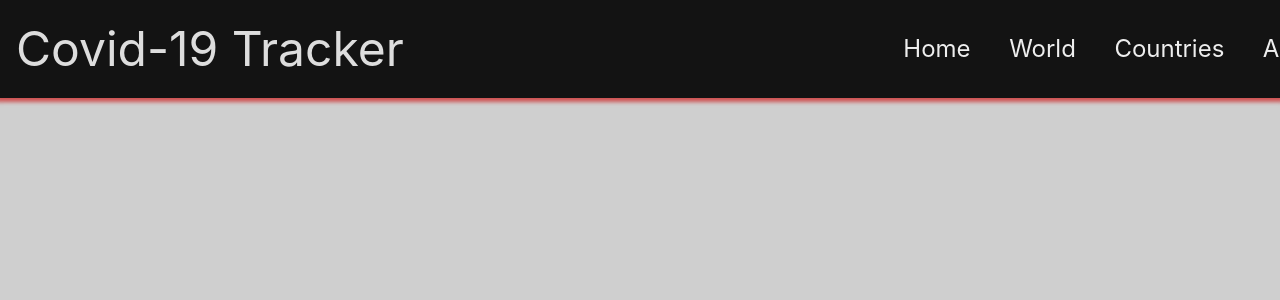
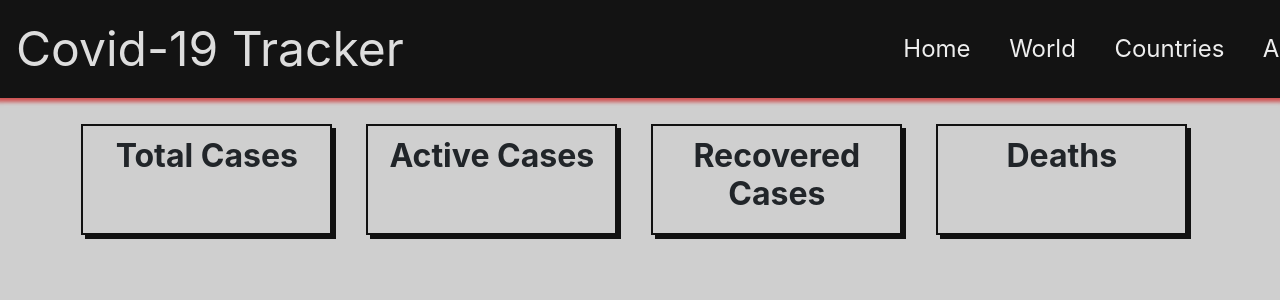
Before and after one commit to srajang123/covid, a React (Create React App) app: page /country in a window 1280 px wide. Shown: the top 300 px of the page. Built offline with nearby package versions, Linux system fonts and the light colour scheme; no server answers.

Commit message:
Added Specific Country Listing

```diff
--- a/package.json
+++ b/package.json
@@ -11,6 +11,7 @@
     "jquery": "^3.5.1",
     "popper.js": "^1.16.1",
     "react": "^16.13.1",
+    "react-charts": "^2.0.0-beta.7",
     "react-dom": "^16.13.1",
     "react-router-dom": "^5.2.0",
     "react-scripts": "3.4.1"
--- a/src/App.js
+++ b/src/App.js
@@ -8,6 +8,7 @@ import './App.css';
 import logo from './assets/logo.png';
 import Header from './Components/Header';
 import Countries from './Components/Countries';
+import Country from './Components/Country';
 import World from './Components/World';
 import About from './Components/About';
 import Home from './Components/Home';
@@ -24,6 +25,7 @@ function App() {
         <Route exact path='/'><Home/></Route>
         <Route path='/world'><World/></Route>
         <Route path='/countries'><Countries/></Route>
+        <Route path='/country'><Country/></Route>
         <Route path='/about'><About/></Route>
       </Switch>
       </Router>
--- a/src/Components/Country.js
+++ b/src/Components/Country.js
@@ -1,9 +1,63 @@
-import React from 'react';
+import React,{useEffect,useState} from 'react';
+import {Chart} from 'react-charts';
+import axios from 'axios';
 import '../css/Country.css';
 
 const Country=props=>{
+    const [active,Active]=useState('');
+    const [confirmed,Confirmed]=useState('');
+    const [recovered,Recovered]=useState('');
+    const [deaths,Deaths]=useState('');
+    const [name,Name]=useState('');
+    useEffect(()=>{
+        axios.get('https://api.covid19api.com/total'+window.location.pathname)
+        .then(res=>{
+            const temp=res.data[res.data.length-1];
+            console.log(temp);
+            Active(temp.Active);
+            Confirmed(temp.Confirmed);
+            Recovered(temp.Recovered);
+            Deaths(temp.Deaths);
+            Name(temp.Country);
+        })
+        .catch(err=>console.log(err));
+    });
     return(
-        <div className='country'></div>
+        <div className='country'>
+            <div className='head'>
+                <h2>{name}</h2>
+            </div>
+            <div className='body'>
+                <div className='container'>
+                    <div className='row'>
+                        <div className='col-md covid-col'>
+                            <h3>Total Cases</h3>
+                            <div class='value total'>
+                                {confirmed}
+                            </div>
+                        </div>
+                        <div className='col-md covid-col'>
+                            <h3>Active Cases</h3>
+                            <div class='value active'>
+                                {active}
+                            </div>
+                        </div>
+                        <div className='col-md covid-col'>
+                            <h3>Recovered Cases</h3>
+                            <div class='value recover'>
+                                {recovered}
+                            </div>
+                        </div>
+                        <div className='col-md covid-col'>
+                            <h3>Deaths</h3>
+                            <div class='value death'>
+                                {deaths}
+                            </div>
+                        </div>
+                    </div>
+                </div>
+            </div>
+        </div>
     );
 }
 export default Country;
--- a/src/css/Country.css
+++ b/src/css/Country.css
@@ -0,0 +1,41 @@
+.head h2 {
+    font-size: 6vh;
+    text-align: center;
+    margin-top: 2%;
+    font-weight: 700;
+    text-decoration: underline;
+    color: #444;
+    text-decoration-color: #111;
+}
+
+.covid-col {
+    border: solid 2px #111;
+    margin-right: 2%;
+    margin-left: 1%;
+    margin-bottom: 2%;
+    padding: 1% !important;
+    text-align: center;
+    box-shadow: 4px 4px #111;
+}
+
+.covid-col h3 {
+    font-size: 4vh;
+    font-weight: 700;
+}
+
+.covid-col .value {
+    font-size: 5vh;
+    font-weight: 700;
+}
+
+.covid-col .recover {
+    color: #050;
+}
+
+.covid-col .active {
+    color: #005;
+}
+
+.covid-col .death {
+    color: #500;
+}
```
Also changed, not shown: 1 other file (tests, documents, lock files or other folders).
